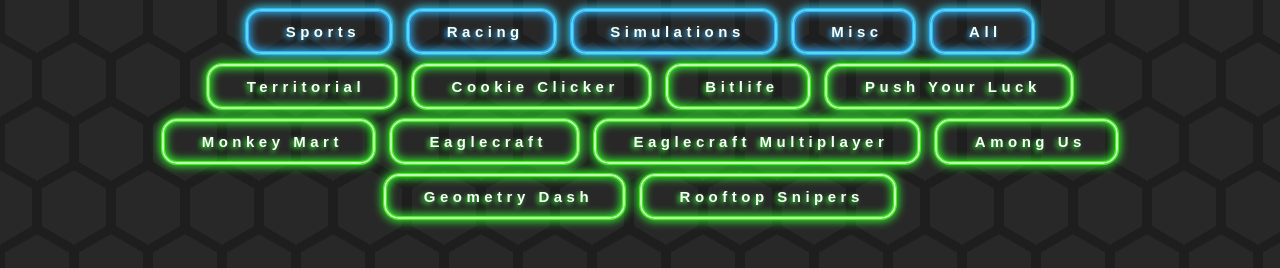
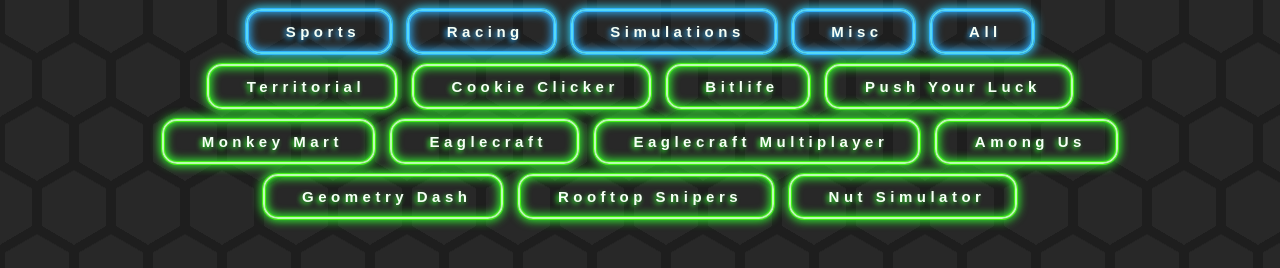
Before and after one commit to rydrweb/sims, a plain HTML site: page index.html in a window 1280 px wide. Shown: the part 158-426 px from the top of the page. Drawn offline with Linux system fonts and the light colour scheme.

Commit message:
Update index.html

```diff
--- a/index.html
+++ b/index.html
@@ -184,6 +184,7 @@
     <div class="content">
         <a href="https://rydrweb.github.io/geometrydash">Geometry Dash</a>
         <a href="https://rydrweb.github.io/rooftopsnipers">Rooftop Snipers</a>
+        <a href="https://rydrweb.github.io/nutsim">Nut Simulator</a>
     </div>
 </body>
 
```
